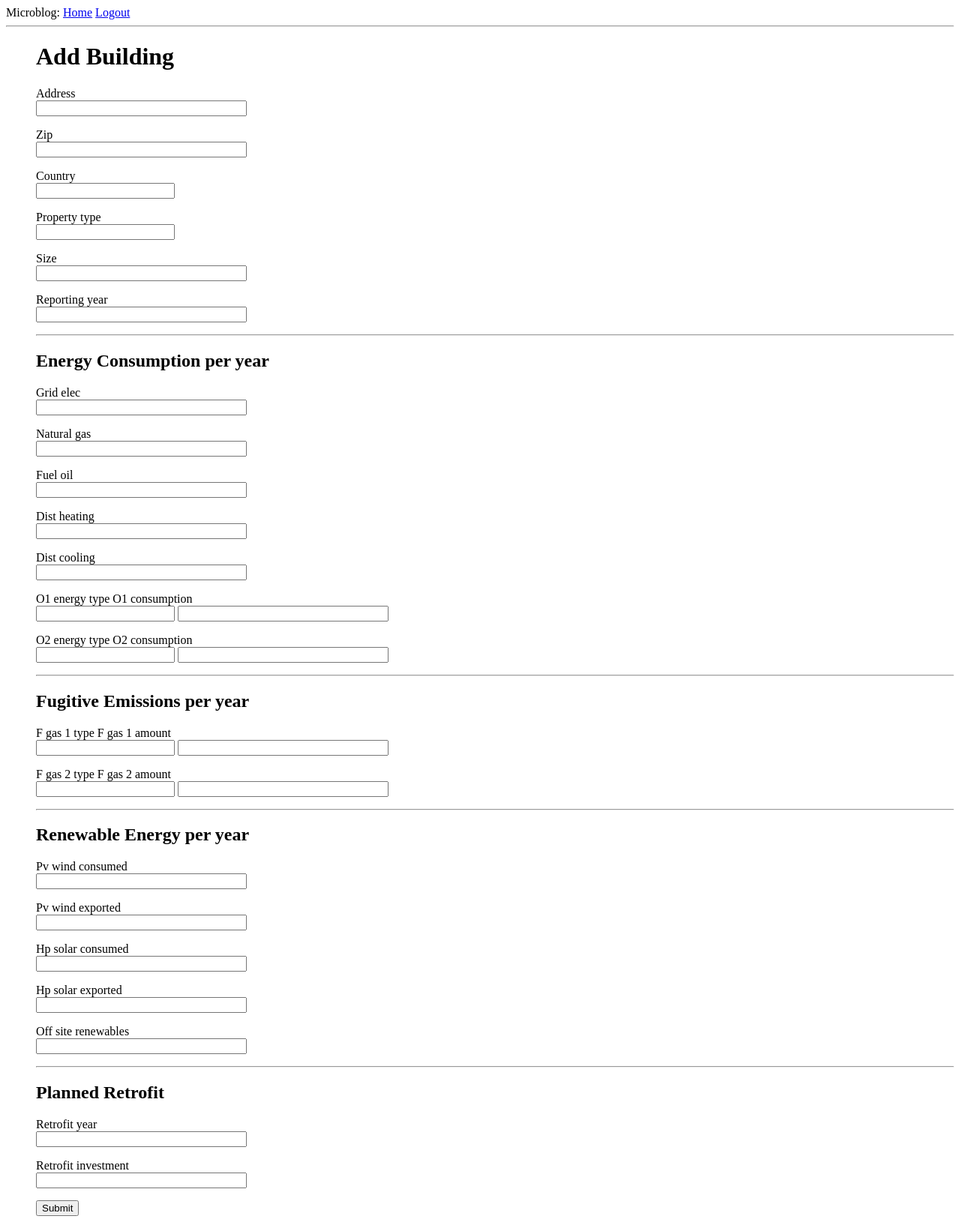
After one commit to lululululu5/re-immo, a Python web app: template app/templates/add_building.html in a window 1280 px wide. The commit adds this page. Shown: the whole page at 75% size. Run offline with Jinja, Linux system fonts and the light colour scheme; the template is opened without the code that fills it: most values are stand-ins (such as "Sample title", 1, 10 or a date in 2020); form fields are guessed from the names that the template uses.

Commit message:
Added deletion functionality and edit vs add building functionality

```diff
--- /dev/null
+++ b/app/templates/add_building.html
@@ -0,0 +1,199 @@
+{% extends "base.html" %}
+
+{% block content %}
+    <h1> Add Building </h1>
+
+    <form action="" method="post">
+        {{form.hidden_tag()}}
+        <p>
+            {{ form.address.label }}<br>
+            {{ form.address(size=32) }}<br>
+            {% for error in form.address.errors %}
+            <span style="color: red;">[{{ error }}]</span>
+            {% endfor %}
+        </p>
+        <p>
+            {{ form.zip.label }}<br>
+            {{ form.zip(size=32) }}<br>
+            {% for error in form.zip.errors %}
+            <span style="color: red;">[{{ error }}]</span>
+            {% endfor %}
+        </p>
+        <p>
+            {{ form.country.label }}<br>
+            {{ form.country}}<br>
+            {% for error in form.country.errors %}
+            <span style="color: red;">[{{ error }}]</span>
+            {% endfor %}
+        </p>
+        <p>
+            {{ form.property_type.label }}<br>
+            {{ form.property_type}}
+            {% for error in form.property_type.errors %}
+            <span style="color: red;">[{{ error }}]</span>
+            {% endfor %}
+        </p>
+        <p>
+            {{ form.size.label }}<br>
+            {{ form.size(size=32) }}<br>
+            {% for error in form.size.errors %}
+            <span style="color: red;">[{{ error }}]</span>
+            {% endfor %}
+        </p>
+        <p>
+            {{ form.reporting_year.label }}<br>
+            {{ form.reporting_year(size=32) }}<br>
+            {% for error in form.reporting_year.errors %}
+            <span style="color: red;">[{{ error }}]</span>
+            {% endfor %}
+        </p>
+        <hr>
+        <h2>Energy Consumption per year</h2>
+        <p>
+            {{ form.grid_elec.label }}<br>
+            {{ form.grid_elec(size=32) }}<br>
+            {% for error in form.grid_elec.errors %}
+            <span style="color: red;">[{{ error }}]</span>
+            {% endfor %}
+        </p>
+        <p>
+            {{ form.natural_gas.label }}<br>
+            {{ form.natural_gas(size=32) }}<br>
+            {% for error in form.natural_gas.errors %}
+            <span style="color: red;">[{{ error }}]</span>
+            {% endfor %}
+        </p>
+        <p>
+            {{ form.fuel_oil.label }}<br>
+            {{ form.fuel_oil(size=32) }}<br>
+            {% for error in form.fuel_oil.errors %}
+            <span style="color: red;">[{{ error }}]</span>
+            {% endfor %}
+        </p>
+        <p>
+            {{ form.dist_heating.label }}<br>
+            {{ form.dist_heating(size=32) }}<br>
+            {% for error in form.dist_heating.errors %}
+            <span style="color: red;">[{{ error }}]</span>
+            {% endfor %}
+        </p>
+        <p>
+            {{ form.dist_cooling.label }}<br>
+            {{ form.dist_cooling(size=32) }}<br>
+            {% for error in form.dist_cooling.errors %}
+            <span style="color: red;">[{{ error }}]</span>
+            {% endfor %}
+        </p>
+        <p>
+            {{ form.o1_energy_type.label }}
+            {{ form.o1_consumption.label }} <br>
+            {{ form.o1_energy_type }}
+            {{ form.o1_consumption(size=32)}}
+            <br>
+            {% for error in form.o1_energy_type.errors %}
+            <span style="color: red;">[{{ error }}]</span>
+            {% endfor %}
+            {% for error in form.o1_consumption.errors %}
+            <span style="color: red;">[{{ error }}]</span>
+            {% endfor %}
+        </p>
+        <p>
+            {{ form.o2_energy_type.label }}
+            {{ form.o2_consumption.label }} <br>
+            {{ form.o2_energy_type }}
+            {{ form.o2_consumption(size=32)}}
+            <br>
+            {% for error in form.o2_energy_type.errors %}
+            <span style="color: red;">[{{ error }}]</span>
+            {% endfor %}
+            {% for error in form.o2_consumption.errors %}
+            <span style="color: red;">[{{ error }}]</span>
+            {% endfor %}
+        </p>
+        <hr>
+        <h2>Fugitive Emissions per year</h2>
+        <p>
+            {{ form.f_gas_1_type.label }}
+            {{ form.f_gas_1_amount.label }} <br>
+            {{ form.f_gas_1_type }}
+            {{ form.f_gas_1_amount(size=32)}}
+            <br>
+            {% for error in form.f_gas_1_type.errors %}
+            <span style="color: red;">[{{ error }}]</span>
+            {% endfor %}
+            {% for error in form.f_gas_1_amount.errors %}
+            <span style="color: red;">[{{ error }}]</span>
+            {% endfor %}
+        </p>
+        <p>
+            {{ form.f_gas_2_type.label }}
+            {{ form.f_gas_2_amount.label }} <br>
+            {{ form.f_gas_2_type }}
+            {{ form.f_gas_2_amount(size=32)}}
+            <br>
+            {% for error in form.f_gas_2_type.errors %}
+            <span style="color: red;">[{{ error }}]</span>
+            {% endfor %}
+            {% for error in form.f_gas_2_amount.errors %}
+            <span style="color: red;">[{{ error }}]</span>
+            {% endfor %}
+        </p>
+        <hr>
+        <h2>Renewable Energy per year</h2>
+        <p>
+            {{ form.pv_wind_consumed.label }}<br>
+            {{ form.pv_wind_consumed(size=32) }}<br>
+            {% for error in form.pv_wind_consumed.errors %}
+            <span style="color: red;">[{{ error }}]</span>
+            {% endfor %}
+        </p>
+        <p>
+            {{ form.pv_wind_exported.label }}<br>
+            {{ form.pv_wind_exported(size=32) }}<br>
+            {% for error in form.pv_wind_exported.errors %}
+            <span style="color: red;">[{{ error }}]</span>
+            {% endfor %}
+        </p>
+        <p>
+            {{ form.hp_solar_consumed.label }}<br>
+            {{ form.hp_solar_consumed(size=32) }}<br>
+            {% for error in form.hp_solar_consumed.errors %}
+            <span style="color: red;">[{{ error }}]</span>
+            {% endfor %}
+        </p>
+        <p>
+            {{ form.hp_solar_exported.label }}<br>
+            {{ form.hp_solar_exported(size=32) }}<br>
+            {% for error in form.hp_solar_exported.errors %}
+            <span style="color: red;">[{{ error }}]</span>
+            {% endfor %}
+        </p>
+        <p>
+            {{ form.off_site_renewables.label }}<br>
+            {{ form.off_site_renewables(size=32) }}<br>
+            {% for error in form.off_site_renewables.errors %}
+            <span style="color: red;">[{{ error }}]</span>
+            {% endfor %}
+        </p>
+
+        <hr>
+        <h2>Planned Retrofit</h2>
+        <p>
+            {{ form.retrofit_year.label }}<br>
+            {{ form.retrofit_year(size=32) }}<br>
+            {% for error in form.retrofit_year.errors %}
+            <span style="color: red;">[{{ error }}]</span>
+            {% endfor %}
+        </p>
+        <p>
+            {{ form.retrofit_investment.label }}<br>
+            {{ form.retrofit_investment(size=32) }}<br>
+            {% for error in form.retrofit_investment.errors %}
+            <span style="color: red;">[{{ error }}]</span>
+            {% endfor %}
+        </p>
+        <p>{{ form.submit() }}</p>
+
+
+    </form>
+{% endblock  %}
```
Also changed, not shown: app/routes.py (+87 -5 lines), app/templates/edit_building.html (renamed from app/templates/building.html, +2 -9 lines), app/templates/index.html (+35 -13 lines), app.db.
